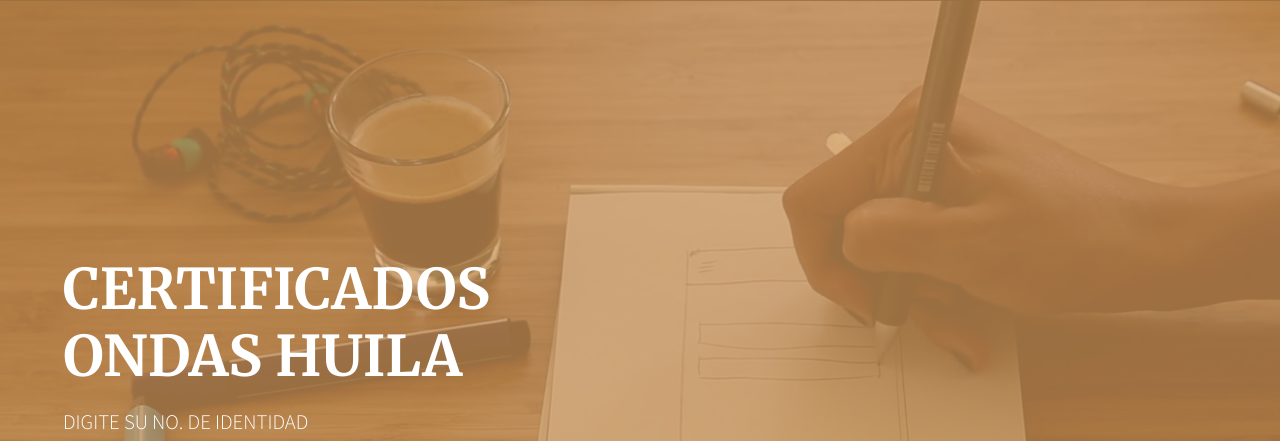
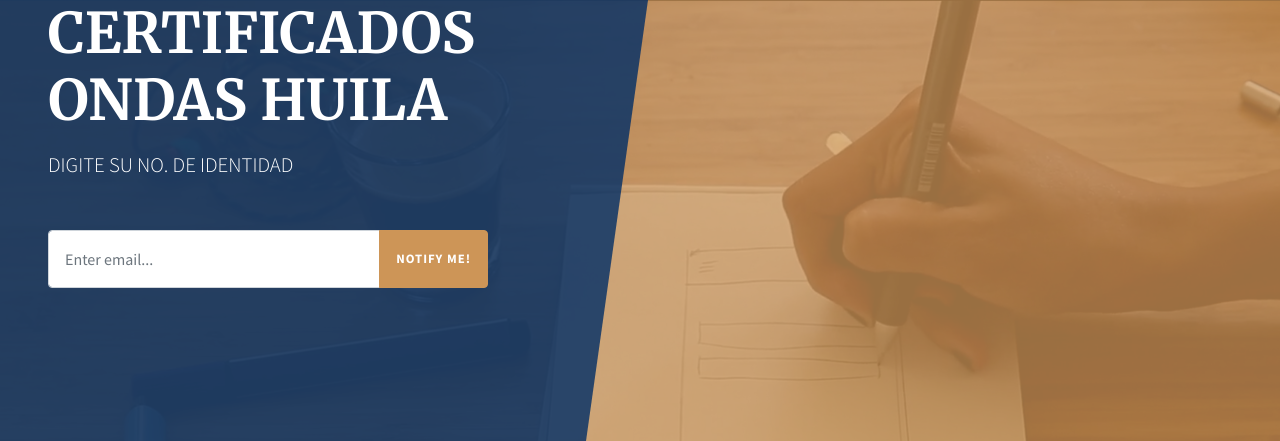
Before and after one commit to ondashuila/certificadosondashuila, a website: page index.html in a window 1280 px wide. Shown: the top 441 px of the page. Drawn offline with Linux system fonts and the light colour scheme.

Commit message:
Update index.html

```diff
--- a/index.html
+++ b/index.html
@@ -28,8 +28,8 @@
     <div class="overlay"></div>
 
     <div class="masthead">
-      <div class="logo_ondas"></div>
-      <div class="container h-100">
+      <div class="masthead-bg"></div>
+      <div class="logo_ondas">
         <div class="row h-100">
           <div class="col-12 my-auto">
             <div class="masthead-content text-white py-5 py-md-0">
```
